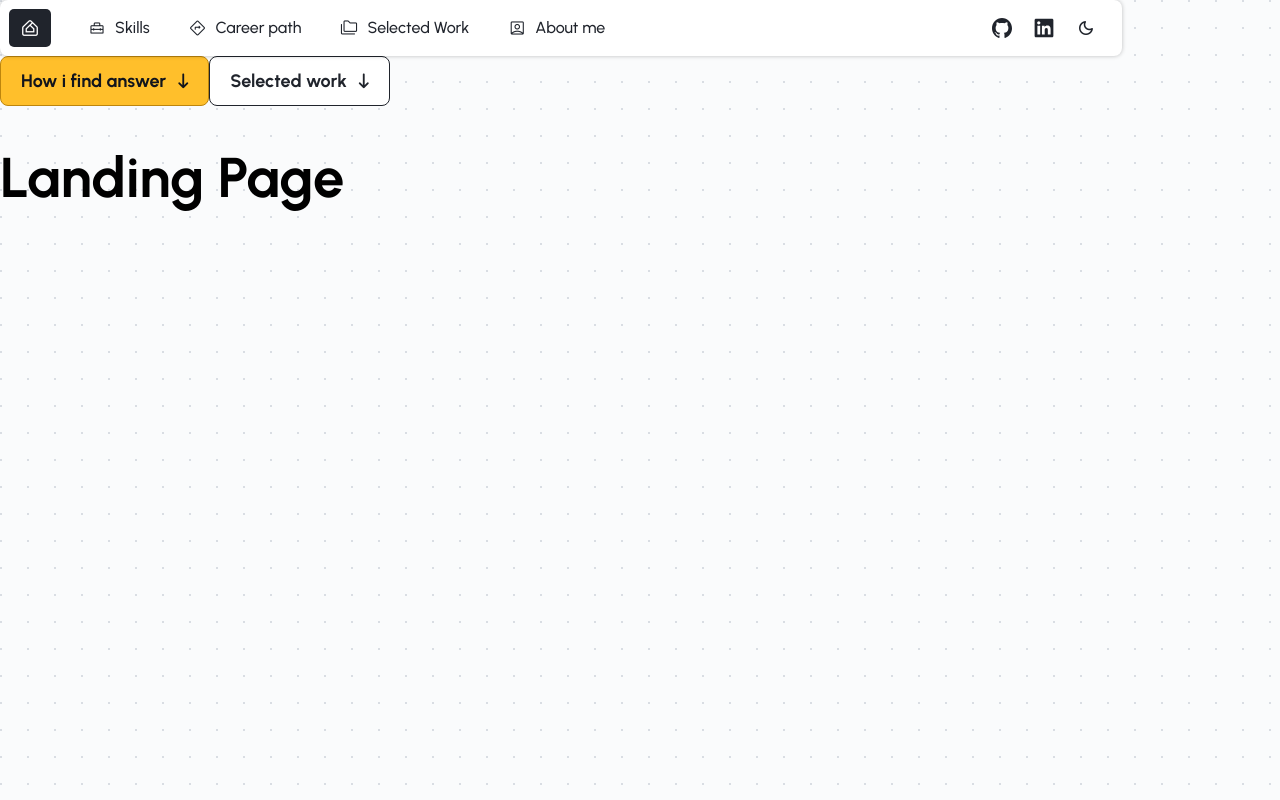
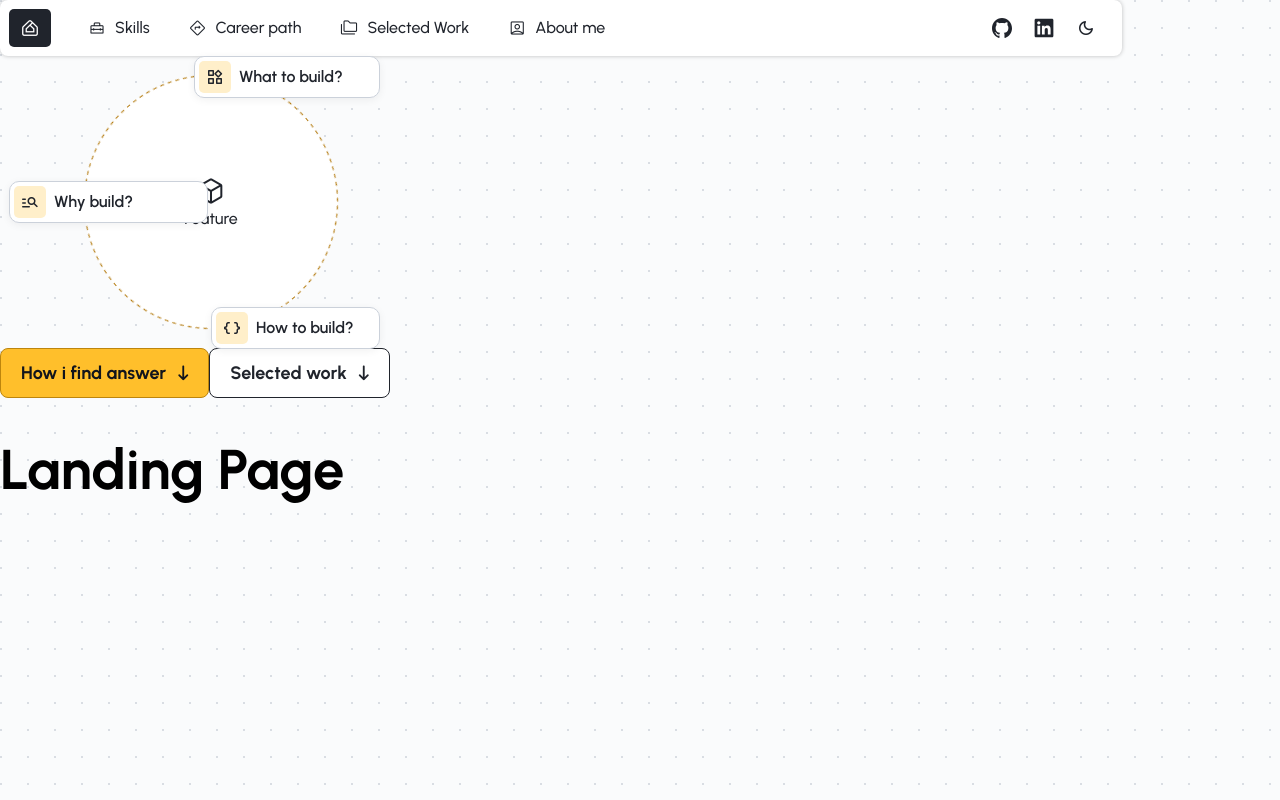
Before and after one commit to Detriz-dev/personal-website, a React (Vite) app in the folder frontend/: page / in a window 1280 px wide. Built offline with nearby package versions, Linux system fonts and the light colour scheme.

Commit message:
QuestionDiatram component

```diff
--- /dev/null
+++ b/frontend/src/components/QuestionDiagram/QuestionDiagram.module.css
@@ -0,0 +1,178 @@
+/* Values from Figma (Personal Site / hero diagram, light 61:29926, dark 61:29901).
+   Fixed 380×292 canvas: the circle and callouts keep Figma's absolute positions. */
+
+.diagram {
+    position: relative;
+    width: 380px;
+    height: 292px;
+    font-family: var(--font-family-primary);
+}
+
+/* Dashed circle — rotates clockwise */
+.circle {
+    position: absolute;
+    left: 84px;
+    top: 19px;
+    width: 254px;
+    height: 254px;
+    animation: spin 40s linear infinite;
+}
+
+@keyframes spin {
+    to {
+        transform: rotate(360deg);
+    }
+}
+
+@media (prefers-reduced-motion: reduce) {
+    .circle {
+        animation: none;
+    }
+}
+
+/* Center node */
+.core {
+    position: absolute;
+    left: 159px;
+    top: 94px;
+    width: 104px;
+    height: 104px;
+    display: flex;
+    flex-direction: column;
+    align-items: center;
+    justify-content: center;
+    gap: 2px;
+    color: var(--diagram-core-text);
+}
+
+.coreIcon {
+    font-size: 32px;
+    line-height: 32px;
+    font-variation-settings: "FILL" 0, "wght" 300, "GRAD" 0, "opsz" 24;
+}
+
+.coreLabel {
+    font-size: var(--font-size-16);
+    font-weight: var(--font-weight-500);
+    line-height: var(--font-line-height-20);
+}
+
+/* Question callout */
+.question {
+    position: absolute;
+    z-index: 1;
+    display: flex;
+    align-items: flex-start;
+    gap: 8px;
+    min-height: 41px;
+    box-sizing: border-box;
+    padding: 4px 16px 4px 4px;
+    border: 1px solid var(--diagram-border);
+    border-radius: 10px;
+    background-color: var(--diagram-surface);
+    color: var(--diagram-text);
+    box-shadow: 0 2px 8px 0 rgba(0, 0, 0, 0.06);
+    cursor: default;
+    transition: box-shadow 200ms ease, border-color 200ms ease;
+}
+
+.question:hover,
+.question:focus-visible {
+    z-index: 2;
+    outline: none;
+    border-color: var(--diagram-border-active);
+    box-shadow: 0 4px 16px 0 rgba(0, 0, 0, 0.1);
+}
+
+.what {
+    left: 194px;
+    top: 0;
+}
+
+.why {
+    left: 9px;
+    top: 125px;
+}
+
+.how {
+    left: 211px;
+    top: 251px;
+}
+
+.iconBox {
+    display: flex;
+    align-items: center;
+    justify-content: center;
+    flex-shrink: 0;
+    width: 32px;
+    height: 32px;
+    border-radius: 5px;
+    background-color: rgba(255, 191, 43, 0.25);
+}
+
+.icon {
+    font-size: var(--font-size-20);
+    line-height: var(--font-line-height-20);
+    font-variation-settings: "FILL" 0, "wght" 400, "GRAD" 0, "opsz" 20;
+}
+
+.text {
+    display: flex;
+    flex-direction: column;
+    padding-top: 4px;
+}
+
+.label {
+    font-size: var(--font-size-16);
+    font-weight: var(--font-weight-600);
+    line-height: var(--font-line-height-24);
+    white-space: nowrap;
+}
+
+/* Expanding description: grid row animates 0fr → 1fr */
+.descriptionWrap {
+    display: grid;
+    grid-template-rows: 0fr;
+    opacity: 0;
+    transition: grid-template-rows 250ms ease, opacity 200ms ease;
+}
+
+.description {
+    overflow: hidden;
+    color: var(--diagram-text-secondary);
+    font-size: var(--font-size-14);
+    font-weight: var(--font-weight-500);
+    line-height: var(--font-line-height-20);
+    white-space: nowrap;
+}
+
+.question:hover .descriptionWrap,
+.question:focus-visible .descriptionWrap {
+    grid-template-rows: 1fr;
+    opacity: 1;
+}
+
+.question:hover .description,
+.question:focus-visible .description {
+    padding-bottom: 4px;
+}
+
+/* Themes */
+
+.light {
+    --diagram-surface: var(--light-surface-cards);
+    --diagram-border: var(--light-border-subtle);
+    --diagram-border-active: var(--light-border-strong);
+    --diagram-text: var(--light-text-primary);
+    --diagram-text-secondary: var(--light-text-secondary);
+    --diagram-core-text: var(--light-text-primary);
+}
+
+.dark {
+    --diagram-surface: var(--dark-surface-cards);
+    --diagram-border: var(--dark-border-subtle);
+    --diagram-border-active: var(--dark-border-strong);
+    --diagram-text: var(--dark-text-primary);
+    --diagram-text-secondary: var(--dark-text-secondary);
+    --diagram-core-text: #ffffff;
+}
--- /dev/null
+++ b/frontend/src/components/QuestionDiagram/QuestionDiagram.tsx
@@ -0,0 +1,56 @@
+import styles from "./QuestionDiagram.module.css";
+import type { DiagramQuestion, QuestionDiagramProps } from "./QuestionDiagram.types.ts";
+import circleLight from "../../assets/diagram/circle-light.png";
+import circleDark from "../../assets/diagram/circle-dark.png";
+
+const Question = ({ question, className }: { question: DiagramQuestion; className: string }) => (
+    <div className={`${styles.question} ${className}`} tabIndex={0}>
+        <span className={styles.iconBox} aria-hidden="true">
+            <span className={`material-symbols-rounded ${styles.icon}`}>{question.icon}</span>
+        </span>
+        <span className={styles.text}>
+            <span className={styles.label}>{question.label}</span>
+            <span className={styles.descriptionWrap}>
+                <span className={styles.description}>{question.description}</span>
+            </span>
+        </span>
+    </div>
+);
+
+const QuestionDiagram = ({
+    theme = "light",
+    why,
+    what,
+    how,
+    coreLabel,
+    coreIcon = "deployed_code",
+    className,
+    ...divProps
+}: QuestionDiagramProps) => {
+    const classes = [styles.diagram, styles[theme], className].filter(Boolean).join(" ");
+
+    return (
+        <div {...divProps} className={classes}>
+            <img
+                className={styles.circle}
+                src={theme === "dark" ? circleDark : circleLight}
+                width={254}
+                height={254}
+                alt=""
+            />
+
+            <div className={styles.core}>
+                <span className={`material-symbols-rounded ${styles.coreIcon}`} aria-hidden="true">
+                    {coreIcon}
+                </span>
+                <span className={styles.coreLabel}>{coreLabel}</span>
+            </div>
+
+            <Question question={what} className={styles.what} />
+            <Question question={why} className={styles.why} />
+            <Question question={how} className={styles.how} />
+        </div>
+    );
+};
+
+export default QuestionDiagram;
--- /dev/null
+++ b/frontend/src/components/QuestionDiagram/QuestionDiagram.types.ts
@@ -0,0 +1,28 @@
+import type { HTMLAttributes } from "react";
+
+export type QuestionDiagramTheme = "light" | "dark";
+
+/** One question callout on the diagram. */
+export interface DiagramQuestion {
+    /** Visible question, e.g. "Why build?". */
+    label: string;
+    /** Extra copy revealed on hover / focus, e.g. "Discovery & validation". */
+    description: string;
+    /** Material Symbols (Rounded) icon name. */
+    icon: string;
+}
+
+/**
+ * Figma "Hero diagram" (Personal Site, light 61:29926 / dark 61:29901).
+ * Questions are placed clockwise: top (what), left (why), bottom (how).
+ */
+export type QuestionDiagramProps = Omit<HTMLAttributes<HTMLDivElement>, "children"> & {
+    theme?: QuestionDiagramTheme;
+    why: DiagramQuestion;
+    what: DiagramQuestion;
+    how: DiagramQuestion;
+    /** Center node label, e.g. "Feature". */
+    coreLabel: string;
+    /** Material Symbols (Rounded) icon for the center node. */
+    coreIcon?: string;
+};
--- a/frontend/src/pages/LandingPage/LandingPage.tsx
+++ b/frontend/src/pages/LandingPage/LandingPage.tsx
@@ -2,6 +2,7 @@ import { useState } from "react";
 import style from "./LandingPage.module.css";
 import Button from "../../components/Button/Button.tsx";
 import TopNav from "../../components/TopNav/TopNav.tsx";
+import QuestionDiagram from "../../components/QuestionDiagram/QuestionDiagram.tsx";
 import type { TopNavLink, TopNavTheme } from "../../components/TopNav/TopNav.types.ts";
 
 // Labels from docs/site-copy.md; icons from Figma (TopNav, node 42:29568)
@@ -28,6 +29,15 @@ const LandingPage = () => {
             onMenuToggle={() => setMenuOpen(!menuOpen)}
         />
 
+        {/* Copy from docs/site-copy.md — Hero Visual Callouts */}
+        <QuestionDiagram
+            theme={theme}
+            why={{ label: "Why build?", description: "Discovery & validation", icon: "manage_search" }}
+            what={{ label: "What to build?", description: "Product strategy & UI", icon: "widgets" }}
+            how={{ label: "How to build?", description: "Coded prototypes & specs", icon: "data_object" }}
+            coreLabel="Feature"
+        />
+
         <Button
             label={"How i find answer"}
             icon={"south"} />
```
Also changed, not shown: frontend/src/assets/diagram/circle-dark.png (added), frontend/src/assets/diagram/circle-light.png (added).
